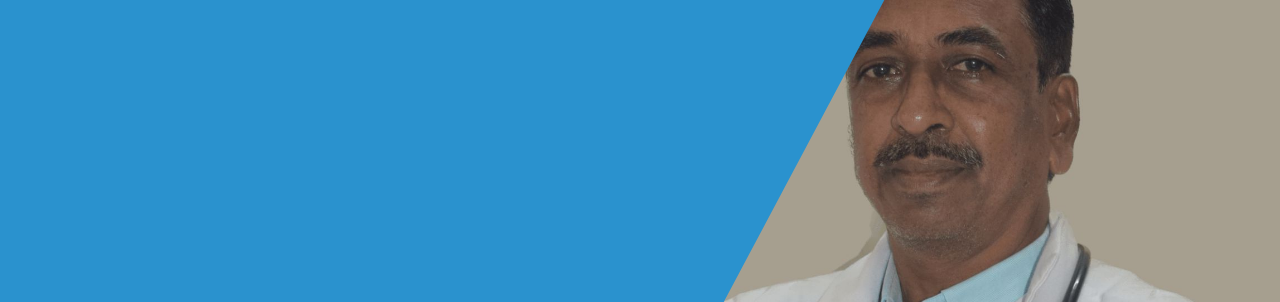
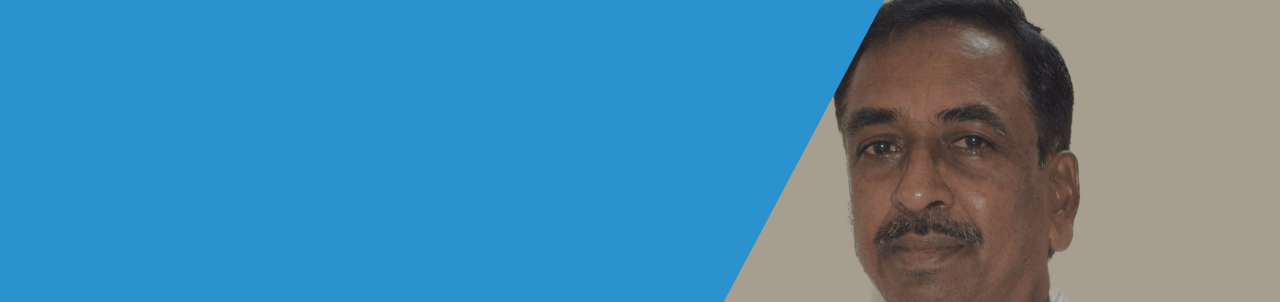
Before and after one commit to khvr000/devichandra-hospital, a Gatsby site: page / in a window 1280 px wide. Shown: the part 118-420 px from the top of the page. Built offline with nearby package versions, Linux system fonts and the light colour scheme; Gatsby itself is replaced by a stand-in of ours.

Commit message:
changes for deployment

```diff
--- a/src/Components/IntroductoryImages/IntroductoryImages.scss
+++ b/src/Components/IntroductoryImages/IntroductoryImages.scss
@@ -18,7 +18,7 @@
 
         &.adjust-image {
             img {
-                object-position: 50% 19%;
+                object-position: 50% 0;
             }
         }
     }
--- a/src/Components/home/home.component.js
+++ b/src/Components/home/home.component.js
@@ -23,7 +23,7 @@ const HomeComponent = () => {
     const homeRef = React.useRef();
     const menuItem = [servicesRef];
 
-    const menuIds = ['home', 'services', 'aboutUs', 'testimonials', 'gallery', 'faq', 'partners'];
+    const menuIds = ['home', 'services', 'aboutUs', 'testimonials', 'gallery', 'faq'];
 
     const [activeMenuItem, setActiveMenuItem] = useState(menuIds[0]);
 
@@ -74,7 +74,7 @@ const HomeComponent = () => {
             <SeparatorComponent />
             <LocationComponent />
             <SeparatorComponent />
-            <PartnersComponent />
+            {/*<PartnersComponent />*/}
             <div className="footer">
                 <div className="footer-desc">
                     Copyrights 2022 - 2023, Sri Devichandra ENT Hospital. All Rights Reserved.
```
